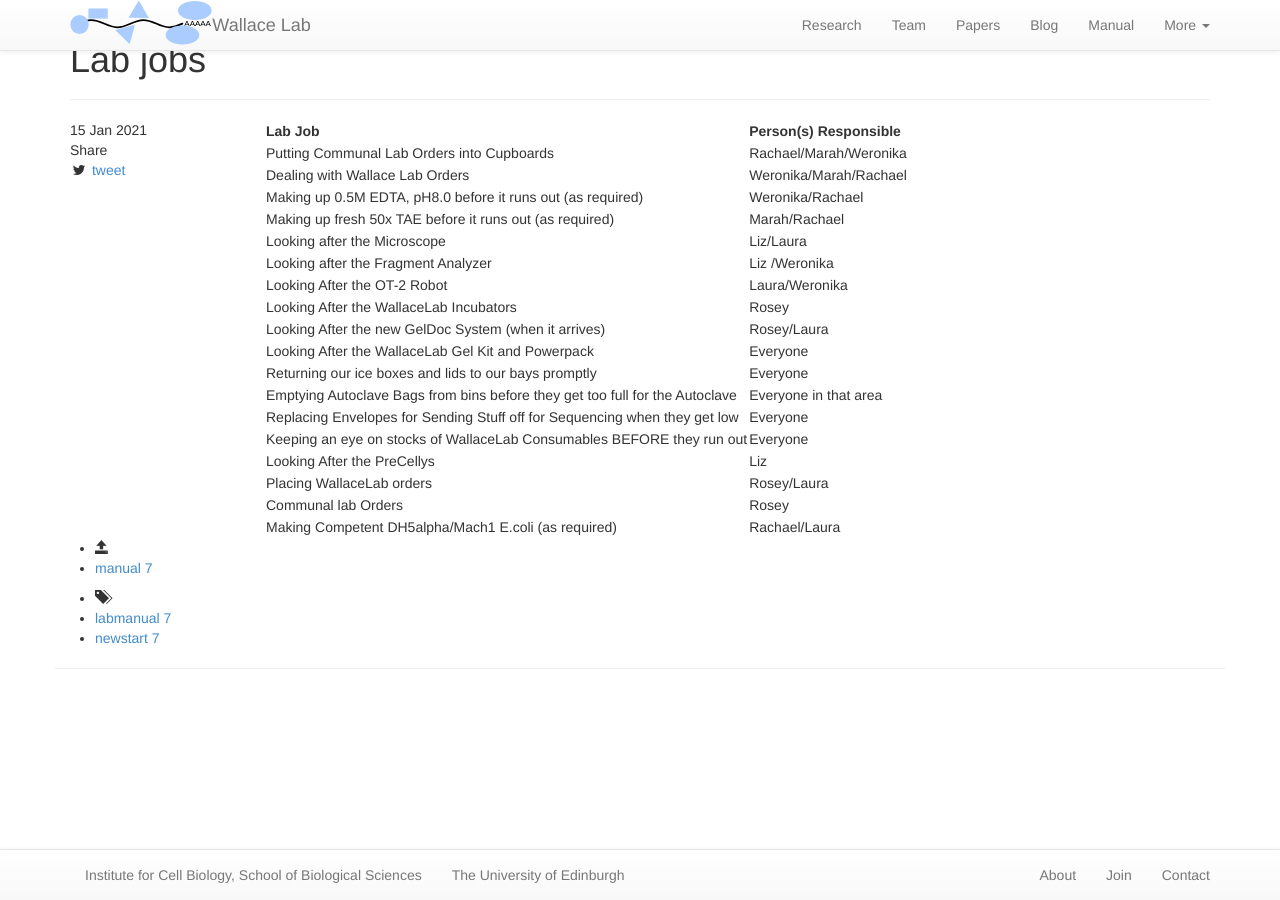
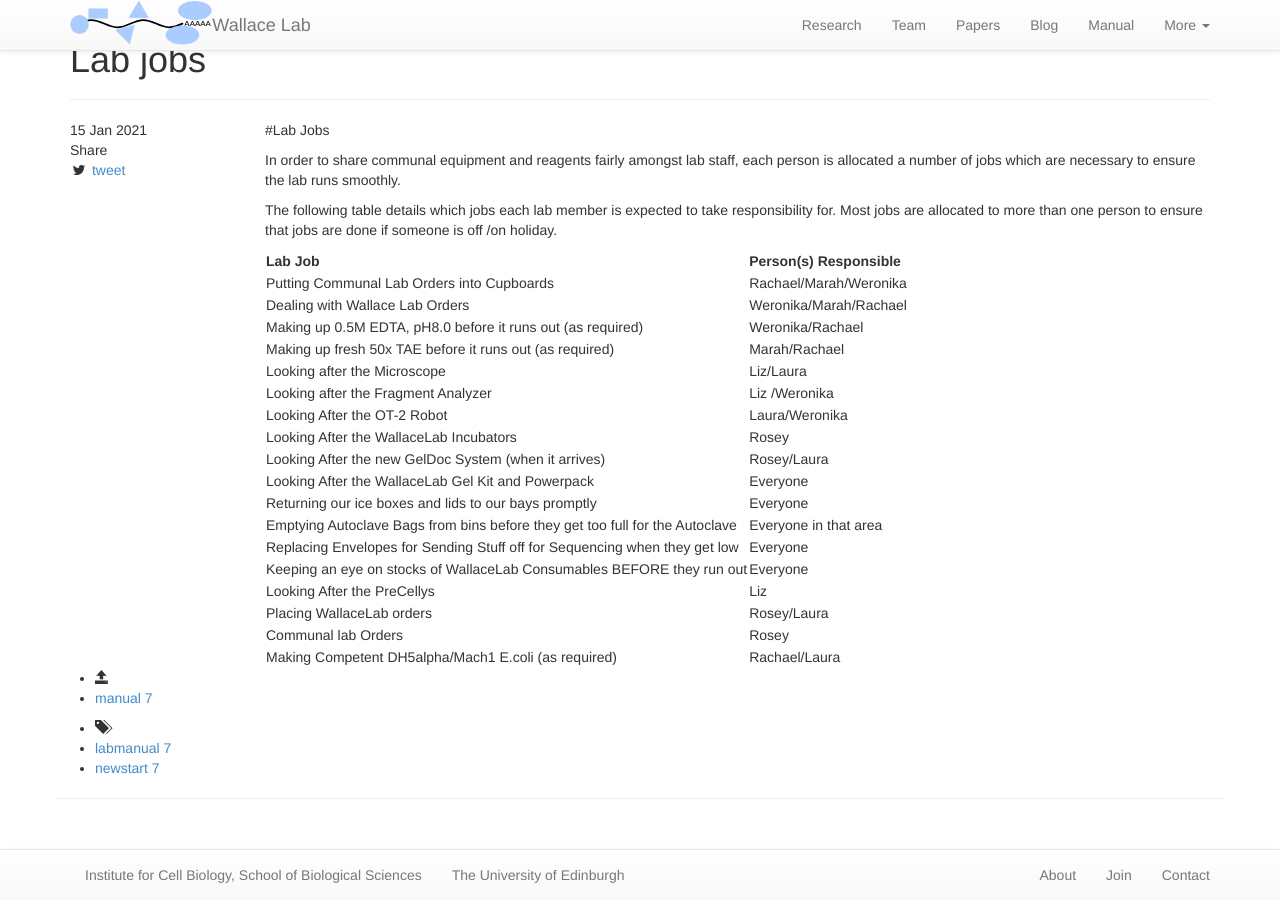
Before and after one commit to swinterbourne/ewallace.github.io, a Jekyll site: the page built from manual/_posts/2021-01-15-lab-jobs.md, in a window 1280 px wide. Built offline with Jekyll 4.4.1, drawn with Linux system fonts in a browser that asks for light colours; nearby versions of some CDN libraries.

Commit message:
add Rosey's Lab Jobs table to lab manual

```diff
--- a/manual/_posts/2021-01-15-lab-jobs.md
+++ b/manual/_posts/2021-01-15-lab-jobs.md
@@ -8,6 +8,11 @@ tags: [labmanual, newstart]
 ---
 {% include JB/setup %}
 
+#Lab Jobs
+
+In order to share communal equipment and reagents fairly amongst lab staff, each person is allocated a number of jobs which are necessary to ensure the lab runs smoothly.
+
+The following table details which jobs each lab member is expected to take responsibility for. Most jobs are allocated to more than one person to ensure that jobs are done if someone is off /on holiday.
 
 | Lab Job                                                                      | Person(s) Responsible  |
 | ---------------------------------------------------------------------------- | ---------------------- |
```
